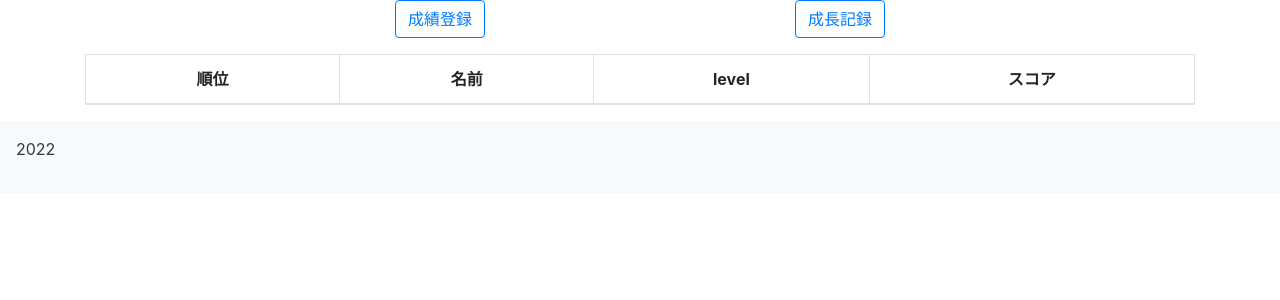
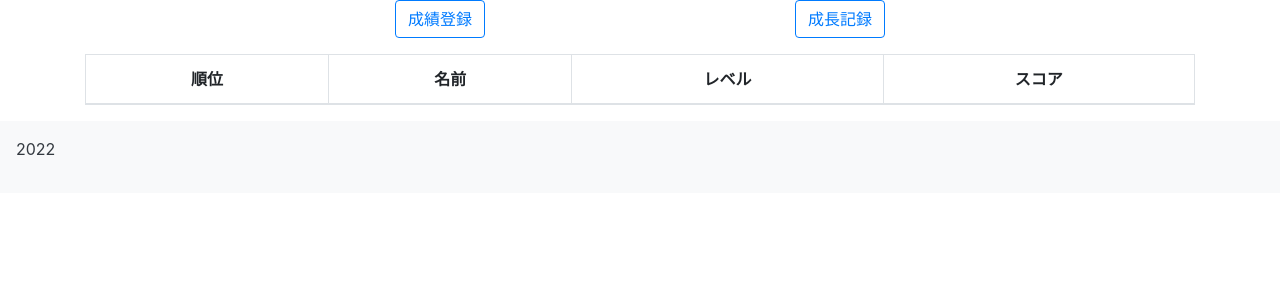
Before and after one commit to TachikawaAkebonochoClub/gekokujo, a Django app: page / in a window 1280 px wide. Shown: the part 216-516 px from the top of the page. Run offline with Django 3.2, Linux system fonts and the light colour scheme; data that the repository does not hold is empty; some libraries are stand-ins or nearby versions.

Commit message:
ishii up 0624

```diff
--- a/code/gekokujo_app/templates/records.html
+++ b/code/gekokujo_app/templates/records.html
@@ -14,7 +14,7 @@
             <tr>
                 <th>順位</th>
                 <th>名前</th>
-                <th>level</th>
+                <th>レベル</th>
                 <th>スコア</th>
             </tr>
         </thead>
```
